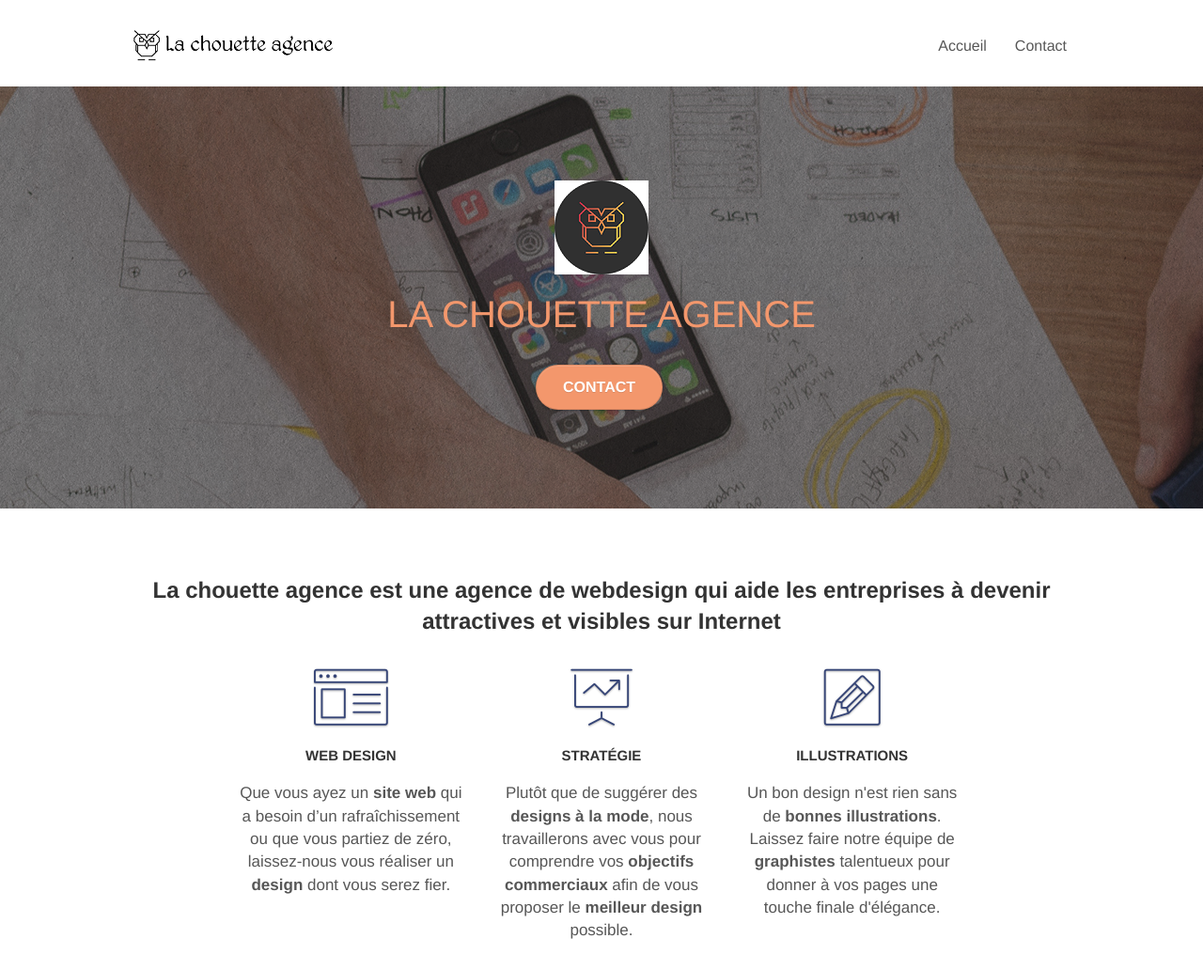
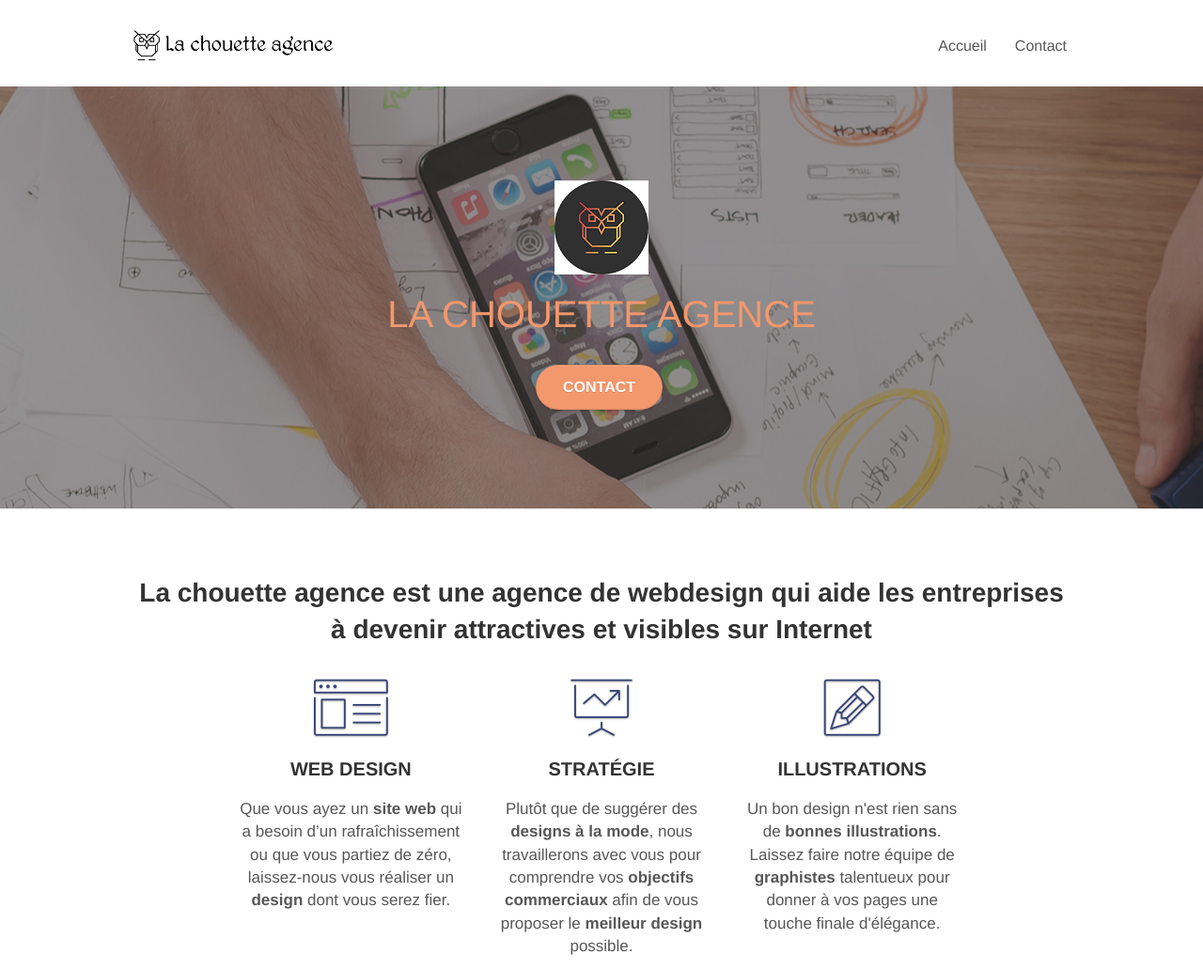
Before and after one commit to PierreTSO/OC-Projet-4, a plain HTML site: page index.html in a window 1280 px wide. Shown: the top 1032 px of the page at 94% size. Drawn offline with Linux system fonts and the light colour scheme.

Commit message:
Suppression filtre sur bloc 5 pour accessibilité

```diff
--- a/style.css
+++ b/style.css
@@ -56,7 +56,7 @@ a:hover {
     padding: 20px 50px;
 }
 
-.bg-center,
+.bg-center,bloc-bg-texture
 .bg-l-edge,
 .bg-r-edge,
 .bg-t-edge,
@@ -78,16 +78,6 @@ a:hover {
 
 .bg-t-edge {
     background: top no-repeat;
-}
-
-.bloc-bg-texture::before {
-    content: "";
-    background-size: 2px 2px;
-    position: absolute;
-    top: 0;
-    bottom: 0;
-    left: 0;
-    right: 0;
 }
 
 .texture-paper::before {
@@ -706,9 +696,9 @@ p {
 }
 
 h2 {
-    font-size: 24px;
+    font-size: 28px;
     line-height: 1.4em;
-    font-weight: 600;
+    font-weight: bold;
     color: #333333!important;
 }
 
@@ -722,7 +712,7 @@ h2 {
 }
 
 h3 {
-    font-size: 15px;
+    font-size: 20px;
     text-transform: uppercase;
     font-weight: 700;
     color: #333333!important;
```
